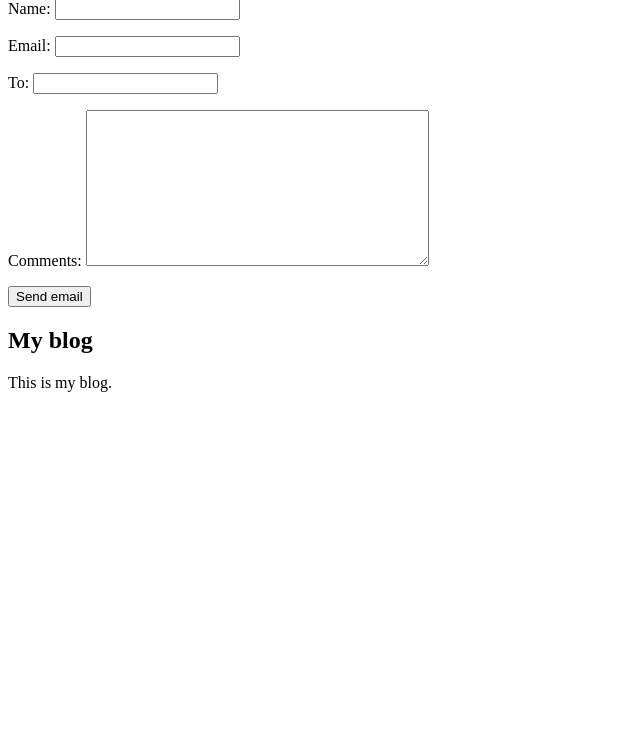
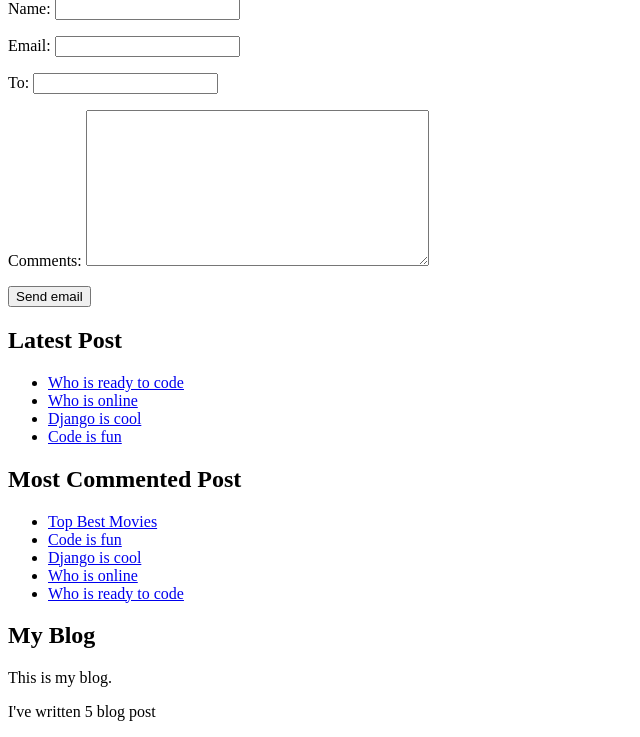
Before and after one commit to Iyk-Tech22/Django-Blog, a Django app: page /1/share/ in a window 1280 px wide. Shown: the part 81-818 px from the top of the page, without its empty margins (0-640 px from the left). Before the commit the page ends 473 px from the top, so only its background shows below. Run offline with Django 4.2, Linux system fonts and the light colour scheme; data comes from the database, SQL or seed files in the repository; both versions use the stored data as it was after the commit; parts of the project's set-up code (start-up, migrations or seed data) failed here and were passed over.

Commit message:
add sitemap

```diff
--- a/mysite/blog/templates/blog/base.html
+++ b/mysite/blog/templates/blog/base.html
@@ -1,4 +1,5 @@
 {% load static %}
+{% load blog_tags %}
 <!DOCTYPE html>
 <html>
     <head>
@@ -6,13 +7,27 @@
         <linkhref="{% static "css/blog.css" %}" rel="stylesheet">
     </head>
     <body>
- <divid="content">
+       <div id="content">
            {% block content %}
            {% endblock %}
        </div>
- <divid="sidebar">
- <h2>My blog</h2>
+       <div id="sidebar">
+           <h2> Latest Post </h2>
+           {% latest_posts 4 %}
+           <h2> Most Commented Post </h2>
+           {% get_most_commented_posts as most_commented_posts %}
+           <ul class="most_commented">
+               {% for post in most_commented_posts %}
+                   <li>
+                       <a href="{{ post.get_absolute_url }} ">
+                           {{ post.title }}
+                       </a>
+                   </li>
+               {% endfor %}
+           </ul>
+           <h2> My Blog </h2>
            <p>This is my blog.</p>
+           <p> I've written {% total_posts %} blog post </p>
        </div>
     </body>
 </html>
--- /dev/null
+++ b/mysite/blog/templates/blog/post/latest.html
@@ -0,0 +1,9 @@
+<ul class="latest">
+    {% for post in latest_posts %}
+        <li>
+            <a href="{{ post.get_absolute_url }}">
+                {{ post.title }}
+            </a>
+         </li>
+    {% endfor %}
+</ul>
--- /dev/null
+++ b/mysite/blog/templatetags/__init__.py
@@ -0,0 +1,2 @@
+
+print("Hello, World!")
--- /dev/null
+++ b/mysite/blog/templatetags/blog_tags.py
@@ -0,0 +1,36 @@
+"""
+Implement a custome template tag
+"""
+from django import template
+from ..models import Post
+from django.db.models import Count
+from django.utils.safestring import mark_safe
+from markdown import markdown
+
+
+register = template.Library()
+
+# CUSTOME TEMPLATE TAGS
+@register.simple_tag
+def total_posts():
+    """ Counts number blog post """
+    return Post.published.count()
+
+@register.inclusion_tag("blog/post/latest.html")
+def latest_posts(count=5):
+    """ Get latest posts """
+    latest_posts = Post.published.order_by("-publish")[:count]
+    return {"latest_posts":latest_posts}
+
+@register.simple_tag
+def get_most_commented_posts(count=5):
+    """ Return most comment posts """
+    return Post.published.annotate(
+        total_comments=Count("comments")
+    ).order_by("-total_comments")[:count]
+
+# CUSTOME TEMPLATE FILTERS
+@register.filter(name="markdown")
+def markdown_to_html(text):
+    """ Converts markdown to html """
+    return mark_safe(markdown(text))
--- a/mysite/blog/urls.py
+++ b/mysite/blog/urls.py
@@ -6,7 +6,7 @@ app_name = "blog"
 urlpatterns = [
     #path("", views.PostListView.as_view(), name="post_list"),
     path("", views.post_list, name="post_list"),
-    path("tag/<slug:tag_slug>/", views.post_list, name="post_list_with_tag"),
+    path("tag/<slug:tag_slug>/", views.post_list, name="post_list_by_tag"),
     path('<int:year>/<int:month>/<int:day>/<slug:slug>/',
          views.post_detail,
          name='post_detail'),
--- a/mysite/blog/views.py
+++ b/mysite/blog/views.py
@@ -8,15 +8,16 @@ from .forms import EmailPostForm, CommentForm
 from django.core.mail import send_mail
 from django.views.decorators.http import require_POST
 from taggit.models import Tag
+from django.db.models import Count
 
 # FUNCTIONAL BASE VIEWS HERE
-def post_list(request, slug_tag=None):
+def post_list(request, tag_slug=None):
     """ Display all posts """
 
     post_list = Post.published.all()
     tag = None
-    if slug_tag:
-        tag = get_object_or_404(Tag, slug=slug_tag)
+    if tag_slug:
+        tag = get_object_or_404(Tag, slug=tag_slug)
         post_list = post_list.filter(tags__in=[tag])
     # Pagination
     paginator = Paginator(post_list, 3)
@@ -56,8 +57,13 @@ def post_detail(request, year, month, day, slug):
         slug=slug
     )
     comments = post.comments.filter(active=True)
+    post_tags_id = post.tags.values_list("id", flat=True)
+    similar_posts = Post.published.filter(tags__in=post_tags_id)\
+                                       .exclude(id=post.id)
+    similar_posts = similar_posts.annotate(same_tag=Count("tags"))\
+                                         .order_by("-same_tag", "-publish")[:4]
     form = CommentForm()
-    context = {"post":post, "comments":comments, "form":form}
+    context = {"post":post, "comments":comments, "form":form, "similar_posts":similar_posts}
     return render(request, "blog/post/detail.html", context)
 
 def post_share(request, post_id):
--- a/mysite/mysite/settings.py
+++ b/mysite/mysite/settings.py
@@ -29,6 +29,7 @@ ALLOWED_HOSTS = []
 
 
 # Application definition
+SITE_ID = 1
 
 INSTALLED_APPS = [
     'django.contrib.admin',
@@ -38,7 +39,9 @@ INSTALLED_APPS = [
     'django.contrib.messages',
     'django.contrib.staticfiles',
     'blog.apps.BlogConfig',
-    'taggit'
+    'taggit',
+    'django.contrib.sites',
+    'django.contrib.sitemaps',
 ]
 
 MIDDLEWARE = [
--- a/mysite/mysite/urls.py
+++ b/mysite/mysite/urls.py
@@ -16,9 +16,20 @@ Including another URLconf
 """
 from django.contrib import admin
 from django.urls import path, include
+from django.contrib.sitemaps.views import sitemap
+from blog.sitemaps import PostSiteMap
+
+sitemaps = {
+    "posts":PostSiteMap
+}
 
 urlpatterns = [
     path("", include("blog.urls")),
     path('admin/', admin.site.urls),
-    path("blog/", include("blog.urls", namespace="blog"))
+    path("blog/", include("blog.urls", namespace="blog")),
+    path(
+         "sitemap.xml", sitemap,
+         {"sitemaps":sitemaps},
+         name="django.contrib.sitemaps.views.sitemap"
+    )
 ]
```
Also changed, not shown: mysite/blog/sitemaps.py (added, +16 -0 lines), mysite/blog/templates/blog/post/detail.html (+15 -1 lines), mysite/blog/templates/blog/post/list.html (+17 -9 lines), mysite/db.sqlite3. Lines whose indentation alone changed are shown as unchanged.
